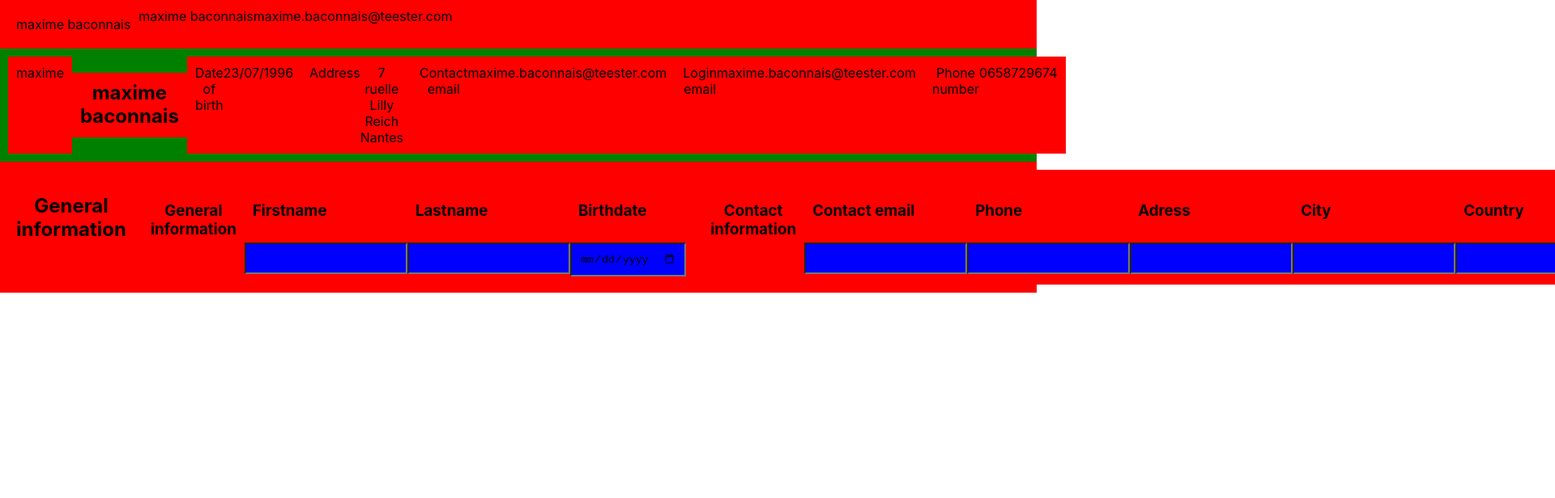
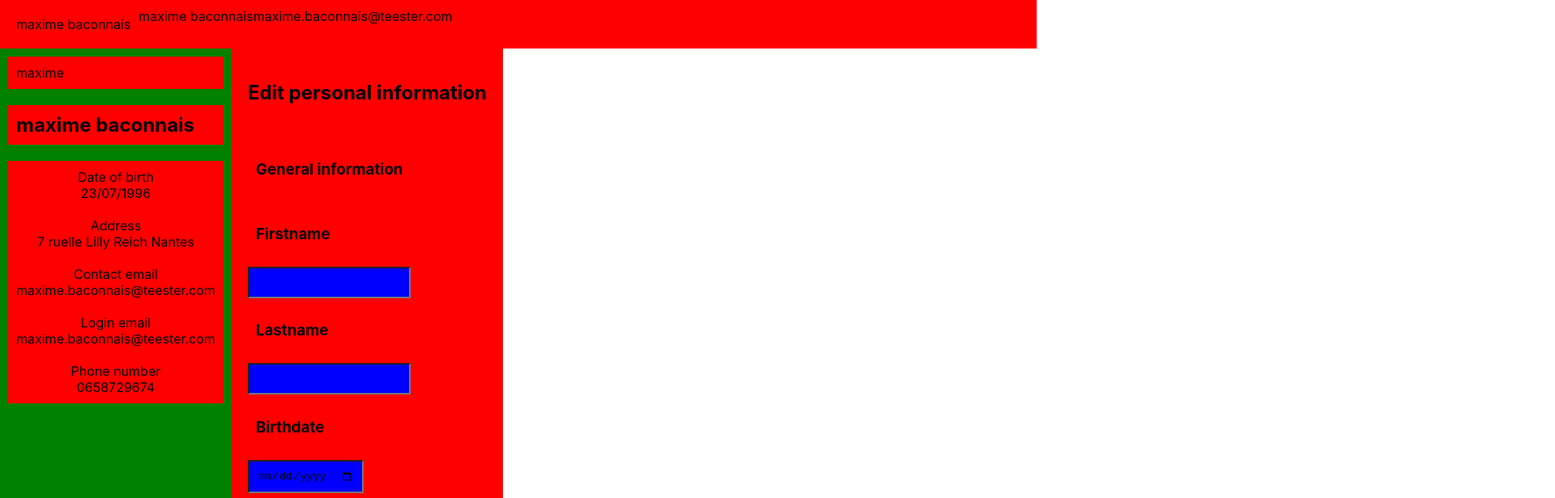
Before and after one commit to JLentremy/teester-project, a React (Create React App) app: page / in a window 1280 px wide. Shown: the top 616 px of the page at 81% size, 1920 px wide, since content can reach past the window. Built offline with nearby package versions, Linux system fonts and the light colour scheme.

Commit message:
structure

```diff
--- a/src/App.tsx
+++ b/src/App.tsx
@@ -71,12 +71,18 @@ function App() {
         name={`${profile.firstname} ${profile.lastname}`}
         mail={profile.login_mail}
       />
-      <body>
+      <body style={style.body}>
         <Profile profile={profile} infos={infos} />
-        <Informations title="General information" items={items} />
+        <Informations title="Edit personal information" items={items} />
       </body>
     </div>
   );
 }
 
+const style = {
+  body: {
+    display: "flex",
+  },
+};
+
 export default App;
--- a/src/components/Informations/Item/index.tsx
+++ b/src/components/Informations/Item/index.tsx
@@ -1,10 +1,11 @@
+import React from "react";
 import Input, { InputProps } from "../../Input";
 import Title from "../../Title";
 import { ItemProps } from "../types";
 
 const Item = ({ title, inputs }: ItemProps) => {
   return (
-    <article style={style.item}>
+    <article style={style.item as React.CSSProperties}>
       <Title label={title} />
       {inputs.map((input: InputProps) => (
         <Input label={input.label} type={input.type} />
@@ -16,6 +17,7 @@ const Item = ({ title, inputs }: ItemProps) => {
 const style = {
   item: {
     display: "flex",
+    flexDirection: "column",
     padding: 10,
     backgroundColor: "red",
   },
--- a/src/components/Informations/index.tsx
+++ b/src/components/Informations/index.tsx
@@ -5,7 +5,7 @@ import { PersonalInfosProps } from "./types";
 
 const PersonalInfos = ({ title, items }: PersonalInfosProps) => {
   return (
-    <section style={style.section}>
+    <section style={style.section as React.CSSProperties}>
       <Title label={title} />
       {items.map((item) => (
         <Item title={item.title} inputs={item.inputs} />
@@ -18,6 +18,7 @@ const PersonalInfos = ({ title, items }: PersonalInfosProps) => {
 const style = {
   section: {
     display: "flex",
+    flexDirection: "column",
     padding: 10,
     backgroundColor: "red",
   },
--- a/src/components/Profile/Item/index.tsx
+++ b/src/components/Profile/Item/index.tsx
@@ -1,8 +1,9 @@
+import React from "react";
 import { InfosProps } from "../types";
 
 const Item = ({ icon, label, value }: InfosProps) => {
   return (
-    <div style={style.item}>
+    <div style={style.item as React.CSSProperties}>
       <div>{icon}</div>
       <div>{label}</div>
       <div>{value}</div>
@@ -13,6 +14,7 @@ const Item = ({ icon, label, value }: InfosProps) => {
 const style = {
   item: {
     display: "flex",
+    flexDirection: "column",
     padding: 10,
     backgroundColor: "red",
   },
--- a/src/components/Profile/index.tsx
+++ b/src/components/Profile/index.tsx
@@ -10,7 +10,7 @@ type Props = {
 
 const Profile = ({ profile, infos }: Props) => {
   return (
-    <aside style={style.profile}>
+    <aside style={style.profile as React.CSSProperties}>
       <ProfilePicture label={profile.firstname} />
       <Title label={`${profile.firstname} ${profile.lastname}`} />
       {infos.map((info) => (
@@ -23,6 +23,7 @@ const Profile = ({ profile, infos }: Props) => {
 const style = {
   profile: {
     display: "flex",
+    flexDirection: "column",
     padding: 10,
     backgroundColor: "green",
   },
```
